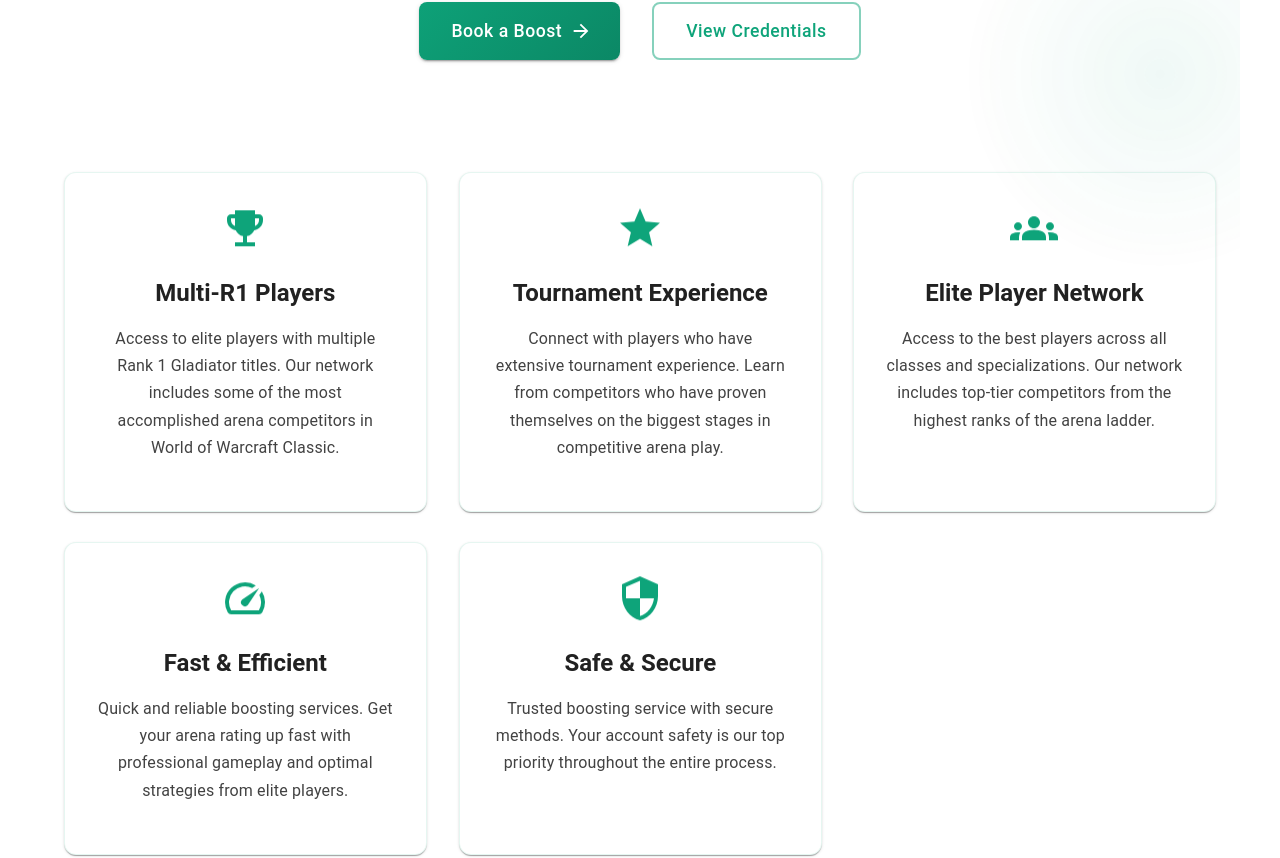
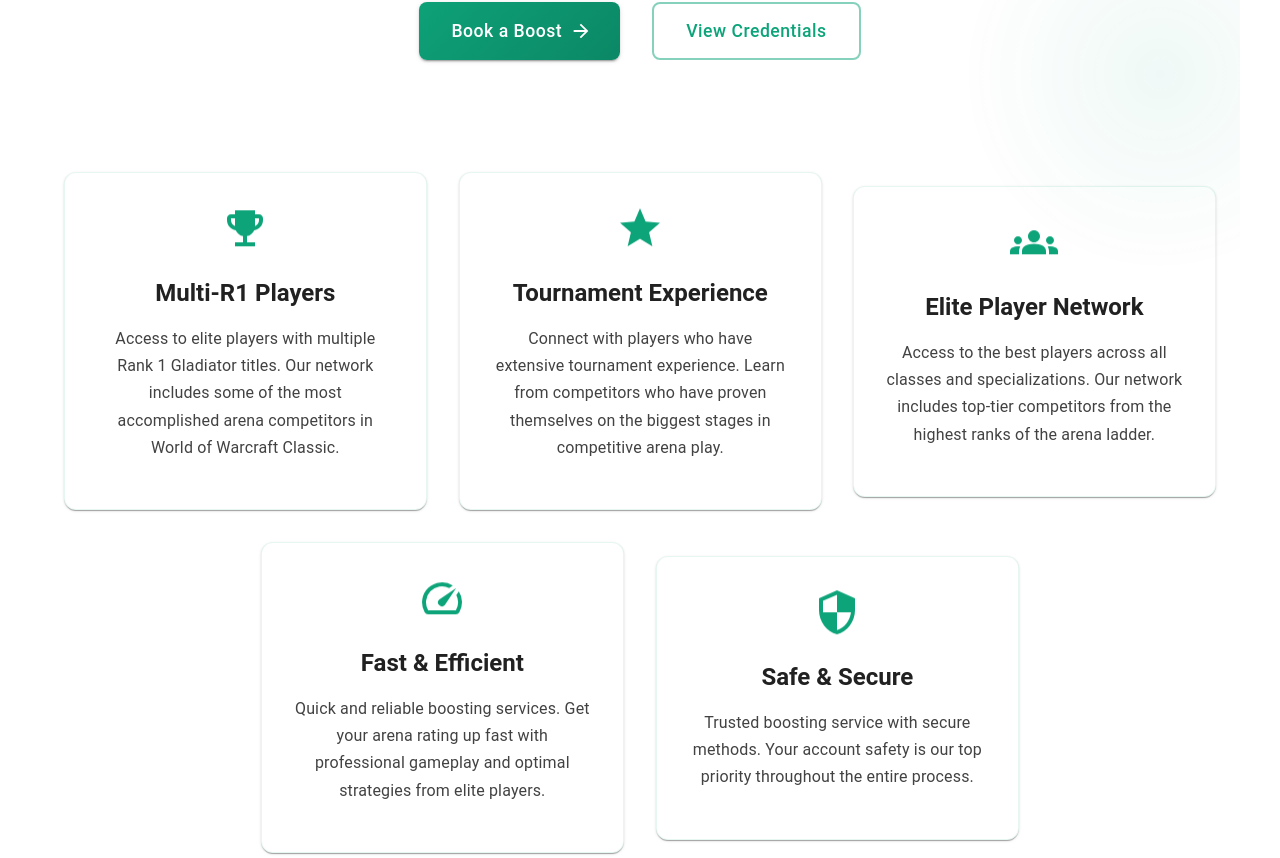
Before and after one commit to RobbieBendick/GladiatorGuru, a React (Vite) app: page / in a window 1280 px wide. Shown: the part 524-1382 px from the top of the page. Built offline with nearby package versions, Linux system fonts and the light colour scheme.

Commit message:
style a bit

```diff
--- a/package.json
+++ b/package.json
@@ -1,6 +1,6 @@
 {
+  "homepage": "https://gladiatorguru.com/",
   "name": "gladiator-guru",
-  "homepage": "https://gladiatorguru.com/",
   "private": true,
   "version": "0.0.0",
   "type": "module",
--- a/src/components/home/home.tsx
+++ b/src/components/home/home.tsx
@@ -416,9 +416,18 @@ export function Home() {
         </HeroContainer>
 
         {/* Features Section */}
-        <Grid container spacing={4} sx={{ mt: 2 }}>
+        <Grid
+          container
+          spacing={4}
+          sx={{
+            mt: 2,
+            display: 'flex',
+            justifyContent: 'center',
+            alignItems: 'center',
+          }}
+        >
           {features.map((feature, index) => (
-            <Grid item xs={12} sm={6} md={4} key={index}>
+            <Grid item xs={12} sm={6} md={4} key={index} display='flex'>
               <FeatureCard
                 sx={{
                   animation: `${scaleIn} 0.6s ease-out ${
```
